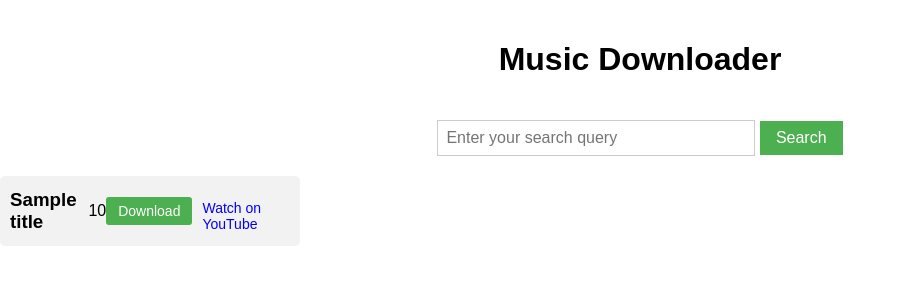
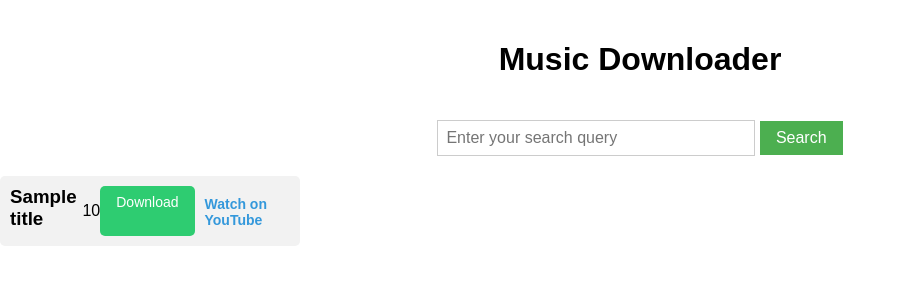
Before and after one commit to PeterPark07/MusicWebapp, a Flask app: template templates/index.html in a window 1280 px wide. Shown: the top 300 px of the page, without its empty margins (0-906 px from the left). Run offline with Flask 3, Linux system fonts and the light colour scheme; the template is opened without the code that fills it: most values are stand-ins (such as "Sample title", 1, 10 or a date in 2020).

Commit message:
Update main.css

```diff
--- a/static/css/main.css
+++ b/static/css/main.css
@@ -47,10 +47,8 @@ h1 {
   padding: 10px;
   border-radius: 5px;
   display: flex;
-  align-items: center;
   font-family: sans-serif;
 }
-
 .download-btn,
 .youtube-link {
   font-size: 14px;
@@ -59,23 +57,30 @@ h1 {
 
 .download-btn {
   display: inline-block;
-  padding: 6px 12px;
-  background-color: #4CAF50;
-  color: white;
-  border-radius: 3px;
+  padding: 8px 16px;
+  background-color: #2ecc71;
+  color: #fff;
+  border: none;
+  border-radius: 5px;
   margin-right: 10px;
+  transition: background-color 0.3s ease;
+}
+
+.download-btn:hover {
+  background-color: #27ae60;
 }
 
 .youtube-link {
   display: block;
   margin-top: 10px;
-  color: blue;
+  color: #3498db;
+  font-weight: bold;
+}
+
+.youtube-link:hover {
+  color: #2980b9;
 }
 
 .track h3 {
   margin: 0;
 }
-
-.download-btn:hover {
-  background-color: #45a049;
-}
```
